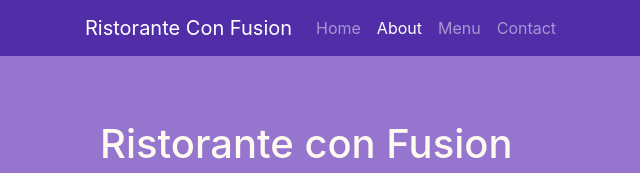
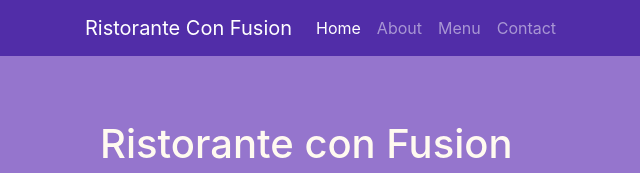
Before and after one commit to jasonray/coursera-front-end-ui, a website: page conFusion/index.html in a window 1280 px wide. Shown: the top 173 px of the page, 0-640 px from the left. Drawn offline with nearby package versions, Linux system fonts and the light colour scheme.

Commit message:
fix issue with active link on navbar

```diff
--- a/conFusion/index.html
+++ b/conFusion/index.html
@@ -26,8 +26,8 @@
 
       <div class="collapse navbar-collapse" id="Navbar">
           <ul class="navbar-nav mr-auto">
-             <li class="nav-item"><a class="nav-link" href="./index.html">Home</a></li>
-             <li class="nav-item active"><a class="nav-link" href="./aboutus.html">About</a></li>
+             <li class="nav-item active"><a class="nav-link" href="./index.html">Home</a></li>
+             <li class="nav-item"><a class="nav-link" href="./aboutus.html">About</a></li>
              <li class="nav-item"><a class="nav-link" href="#">Menu</a></li>
              <li class="nav-item"><a class="nav-link" href="#">Contact</a></li>
           </ul>
```
